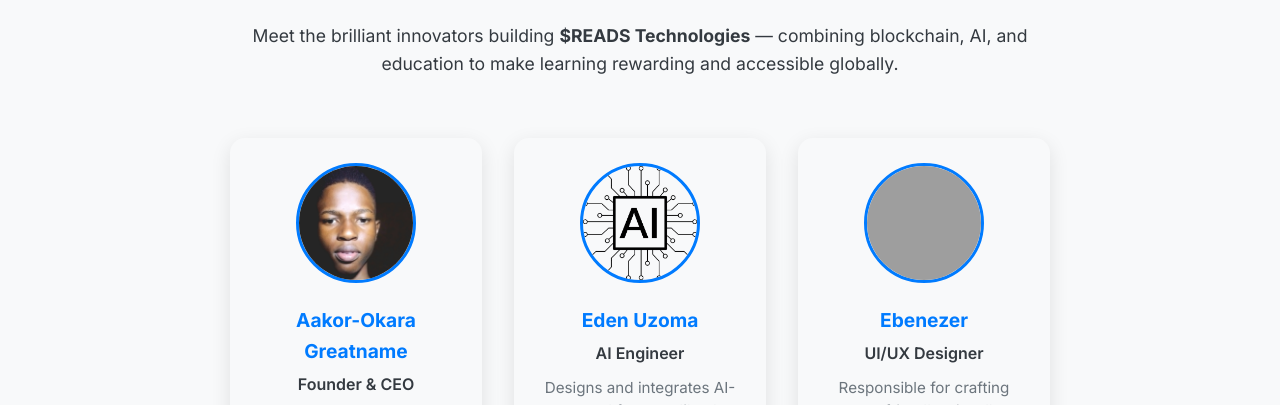
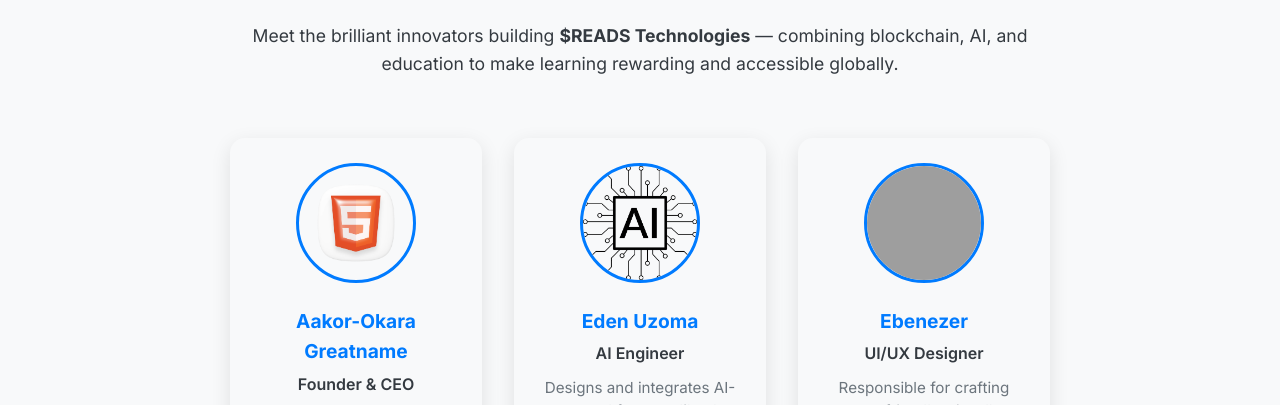
Before and after one commit to Great2008/readstechnet, a website: page team.html in a window 1280 px wide. Shown: the part 218-623 px from the top of the page. Drawn offline with nearby package versions, Linux system fonts and the light colour scheme; grey boxes are pictures that could not be loaded.

Commit message:
Update team.html

```diff
--- a/team.html
+++ b/team.html
@@ -52,7 +52,7 @@
 
       <!-- Founder -->
       <div class="team-card" data-aos="zoom-in">
-        <img src="assets/team/founder.jpg" alt="Aakor-Okara Greatname" class="team-photo" />
+        <img src="assets/team/frontend1.jpg" alt="Aakor-Okara Greatname" class="team-photo" />
         <h3>Aakor-Okara Greatname</h3>
         <p class="role">Founder & CEO</p>
         <p class="bio">
```
